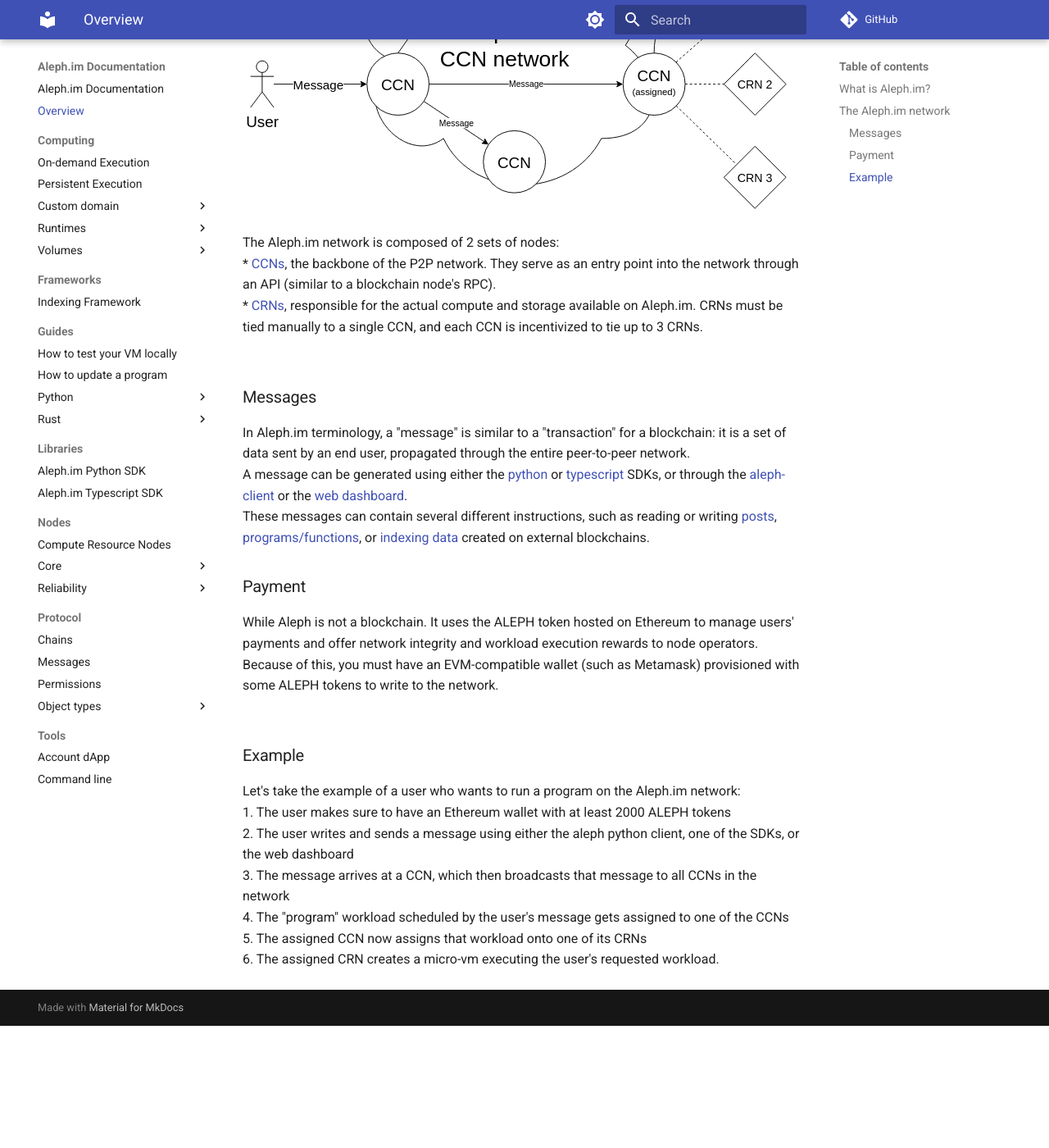
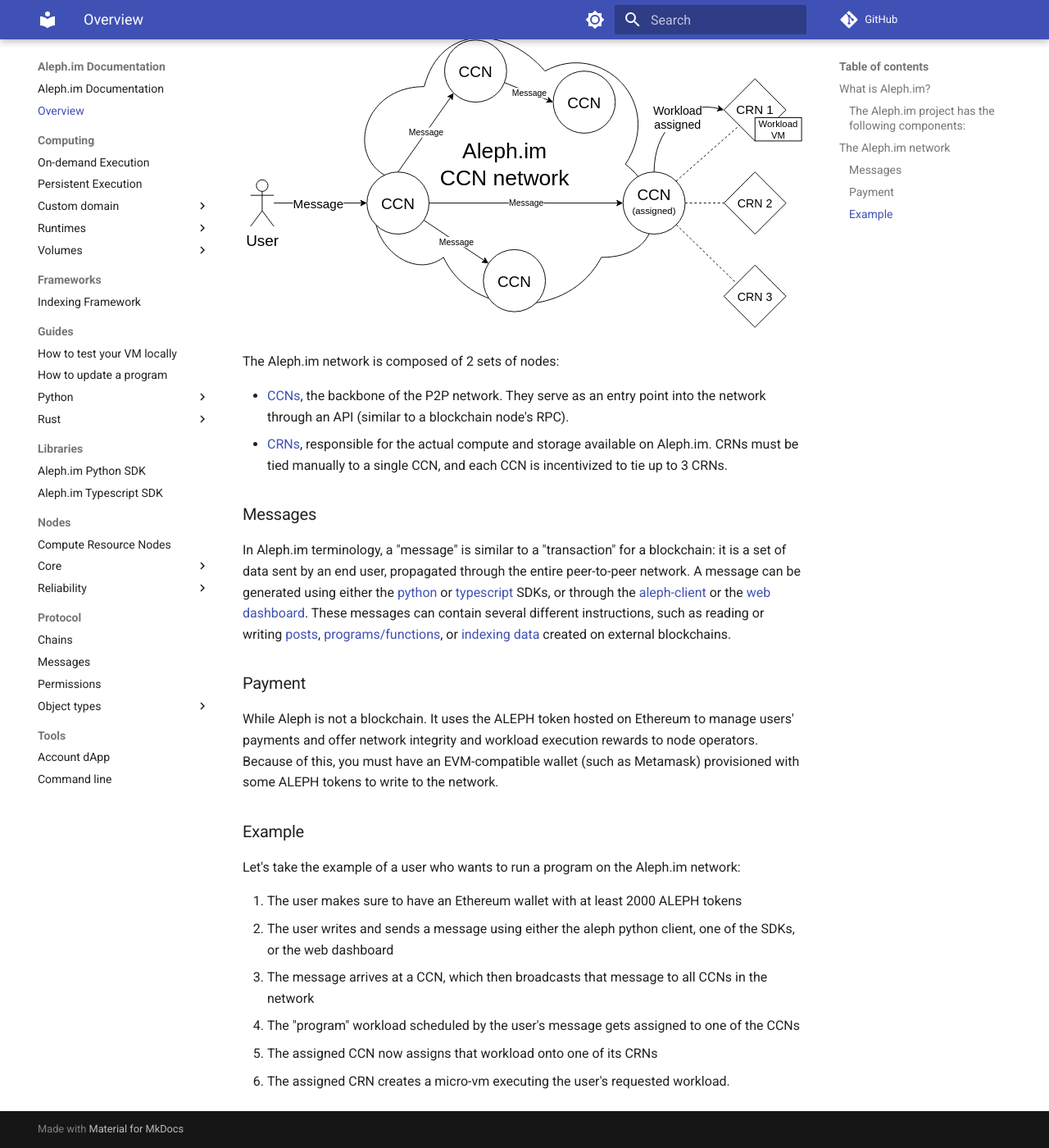
Before and after one commit to aleph-im/aleph-docs, an MkDocs documentation site: the page built from docs/overview.md, in a window 1280 px wide and 1400 px high, scrolled down 733 px. Shown: the whole window at 82% size. Built offline with MkDocs 1.6.1 and Material for MkDocs 9.7.7, drawn with Linux system fonts in a browser that asks for light colours; comment, search, counter and statistics services are not loaded; before the commit the page ends 1984 px from its top, so only the background shows below that; some of the changed text lies outside the part shown.

Commit message:
Fix formatting of overview.md

```diff
--- a/docs/overview.md
+++ b/docs/overview.md
@@ -5,7 +5,8 @@
 Aleph.im is an open-source off-chain P2P (peer-to-peer) network. It offers decentralized volumes and blockchain indexing, function execution and VM provisioning, as well as a DID (decentralized identity) framework.
 Aleph.im also includes bridges to many major blockchain networks, such as Ethereum (or any EVM-compatible blockchain), Tezos and Solana, to enable smart contracts access to the resources and hosted on the Aleph.im network.
 
-The Aleph.im project has the following components:
+### The Aleph.im project has the following components:
+
 * The Aleph peer-to-peer network, comprised of [Compute Resource Nodes or CRNs](./nodes/compute.md) and [Core Channel Nodes, or CCNs](./nodes/core/index.md)
 * [Python](./libraries/python.md) and [Typescript](./libraries/typescript.md) SDKs to integrate Aleph.im's decentralized compute and storage solutions into your project
 * A [Python CLI tool](https://aleph-client.readthedocs.io/en/latest/) to interact with the Aleph.im network directly from a terminal
@@ -16,25 +17,25 @@
 
 ![The Aleph.im network](./network-overview.svg)
 
-The Aleph.im network is composed of 2 sets of nodes:<br>
-* [CCNs](./nodes/core/index.md), the backbone of the P2P network. They serve as an entry point into the network through an API (similar to a blockchain node's RPC).<br>
-* [CRNs](./nodes/compute.md), responsible for the actual compute and storage available on Aleph.im. CRNs must be tied manually to a single CCN, and each CCN is incentivized to tie up to 3 CRNs.<br>
-<br>
+The Aleph.im network is composed of 2 sets of nodes:
+
+* [CCNs](./nodes/core/index.md), the backbone of the P2P network. They serve as an entry point into the network through an API (similar to a blockchain node's RPC).
+* [CRNs](./nodes/compute.md), responsible for the actual compute and storage available on Aleph.im. CRNs must be tied manually to a single CCN, and each CCN is incentivized to tie up to 3 CRNs.
 
 ### Messages
-In Aleph.im terminology, a "message" is similar to a "transaction" for a blockchain: it is a set of data sent by an end user, propagated through the entire peer-to-peer network.<br>
-A message can be generated using either the [python](./libraries/python.md) or [typescript](./libraries/typescript.md) SDKs, or through the [aleph-client](https://aleph-client.readthedocs.io/en/latest/) or the [web dashboard](https://console.aleph.im/).<br>
-These messages can contain several different instructions, such as reading or writing [posts](https://aleph-client.readthedocs.io/en/latest/content/posts.html#), [programs/functions](./computing/persistent.md), or [indexing data](./frameworks/indexer.md) created on external blockchains.<br>
+In Aleph.im terminology, a "message" is similar to a "transaction" for a blockchain: it is a set of data sent by an end user, propagated through the entire peer-to-peer network.
+A message can be generated using either the [python](./libraries/python.md) or [typescript](./libraries/typescript.md) SDKs, or through the [aleph-client](https://aleph-client.readthedocs.io/en/latest/) or the [web dashboard](https://console.aleph.im/).
+These messages can contain several different instructions, such as reading or writing [posts](https://aleph-client.readthedocs.io/en/latest/content/posts.html#), [programs/functions](./computing/persistent.md), or [indexing data](./frameworks/indexer.md) created on external blockchains.
 
 ### Payment
-While Aleph is not a blockchain. It uses the ALEPH token hosted on Ethereum to manage users' payments and offer network integrity and workload execution rewards to node operators. Because of this, you must have an EVM-compatible wallet (such as Metamask) provisioned with some ALEPH tokens to write to the network.<br>
-<br>
+While Aleph is not a blockchain. It uses the ALEPH token hosted on Ethereum to manage users' payments and offer network integrity and workload execution rewards to node operators. Because of this, you must have an EVM-compatible wallet (such as Metamask) provisioned with some ALEPH tokens to write to the network.
 
 ### Example
-Let's take the example of a user who wants to run a program on the Aleph.im network:<br>
-1. The user makes sure to have an Ethereum wallet with at least 2000 ALEPH tokens<br>
-2. The user writes and sends a message using either the aleph python client, one of the SDKs, or the web dashboard<br>
-3. The message arrives at a CCN, which then broadcasts that message to all CCNs in the network<br>
-4. The "program" workload scheduled by the user's message gets assigned to one of the CCNs<br>
-5. The assigned CCN now assigns that workload onto one of its CRNs<br>
-6. The assigned CRN creates a micro-vm executing the user's requested workload.<br>
+Let's take the example of a user who wants to run a program on the Aleph.im network:
+
+1. The user makes sure to have an Ethereum wallet with at least 2000 ALEPH tokens
+2. The user writes and sends a message using either the aleph python client, one of the SDKs, or the web dashboard
+3. The message arrives at a CCN, which then broadcasts that message to all CCNs in the network
+4. The "program" workload scheduled by the user's message gets assigned to one of the CCNs
+5. The assigned CCN now assigns that workload onto one of its CRNs
+6. The assigned CRN creates a micro-vm executing the user's requested workload.
```
